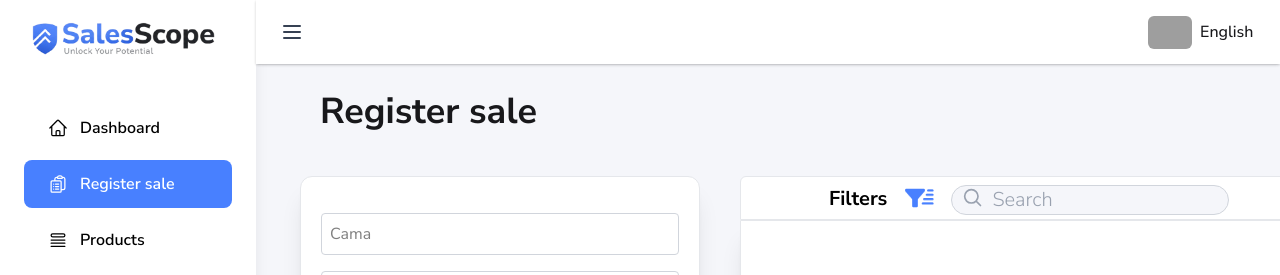
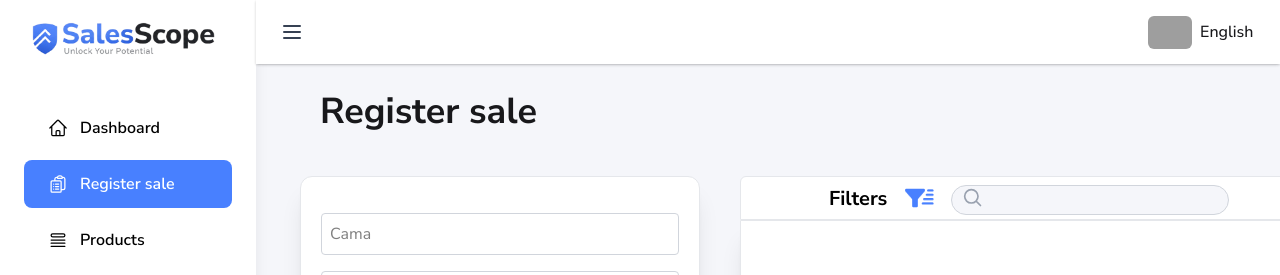
Before and after one commit to IntegrativeProject/SalesScope-Frontend, a Next.js app: page /registersale in a window 1280 px wide. Shown: the top 275 px of the page. Built offline with nearby package versions, Linux system fonts and the light colour scheme; grey boxes are pictures that could not be loaded.

Commit message:
filters elements added in listContainer

```diff
--- a/src/components/ui/Navbar.tsx
+++ b/src/components/ui/Navbar.tsx
@@ -23,9 +23,7 @@ export default function Navbar() {
       </div>
 
       {/* Search bar */}
-      <div className="mr-200 w-100">
-
-      </div>
+      <div className="mr-200 w-100"></div>
 
       {/* Idioma */}
       <div className="dropdown dropdown-end mr-4">
--- a/src/components/ui/SearchBar.tsx
+++ b/src/components/ui/SearchBar.tsx
@@ -1,9 +1,8 @@
-type SearchBarProps={
-  w:string
-}
+type SearchBarProps = {
+  w: string;
+};
 
-
-export default function SearchBar({w}:SearchBarProps) {
+export default function SearchBar({ w }: SearchBarProps) {
   return (
     <div className={`relative ${w}   `}>
       {/* Ícono de búsqueda */}
@@ -25,7 +24,6 @@ export default function SearchBar({w}:SearchBarProps) {
       {/* Input */}
       <input
         type="text"
-        placeholder="Search"
         className="w-auto pl-10   rounded-full border border-gray-300  text-gray-700 placeholder-gray-400
           focus:outline-none focus:ring-2 focus:ring-blue-500 focus:border-transparent transition bg-[#F5F6FA] placeholder:font-light "
       />
--- a/src/components/ui/Sidebar.tsx
+++ b/src/components/ui/Sidebar.tsx
@@ -1,8 +1,12 @@
 "use client";
 import Link from "next/link";
 import { usePathname } from "next/navigation";
-import {  HomeIcon,ClipboardDocumentListIcon,QueueListIcon,PresentationChartBarIcon} from "@heroicons/react/24/outline"; // Si usas heroicons, o usa cualquier icono SVG
-
+import {
+  HomeIcon,
+  ClipboardDocumentListIcon,
+  QueueListIcon,
+  PresentationChartBarIcon,
+} from "@heroicons/react/24/outline"; // Si usas heroicons, o usa cualquier icono SVG
 
 interface SidebarProps {
   className?: string;
@@ -13,7 +17,11 @@ export default function Sidebar({ className }: SidebarProps) {
 
   const links = [
     { href: "/", label: "Dashboard", Icon: HomeIcon },
-    { href: "/registersale", label: "Register sale", Icon: ClipboardDocumentListIcon },
+    {
+      href: "/registersale",
+      label: "Register sale",
+      Icon: ClipboardDocumentListIcon,
+    },
     { href: "/products", label: "Products", Icon: QueueListIcon },
     {
       href: "/analysisandpredictions",
```
Also changed, not shown: src/components/ui/ListContainer.tsx (+1 -8 lines).
